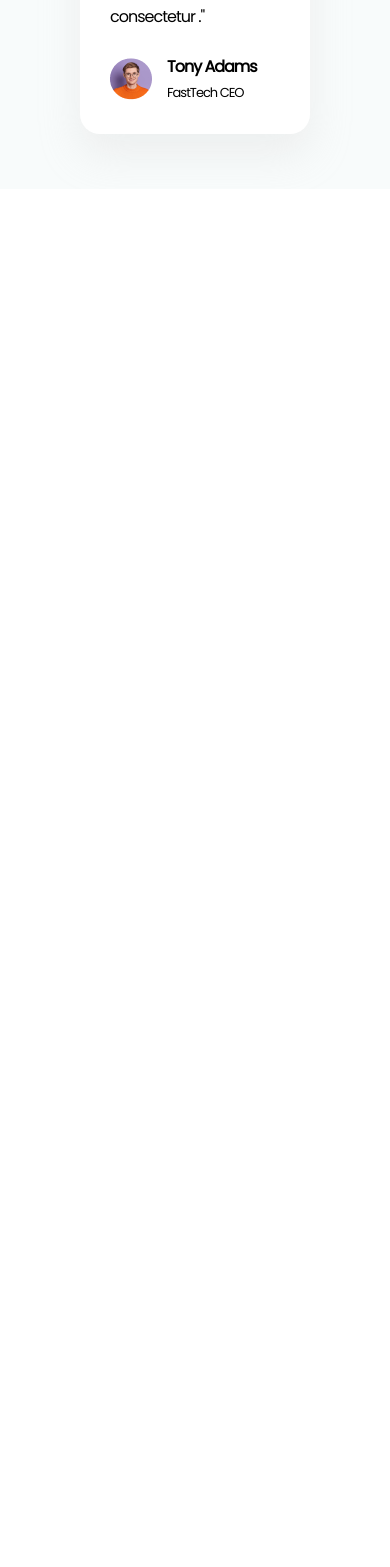
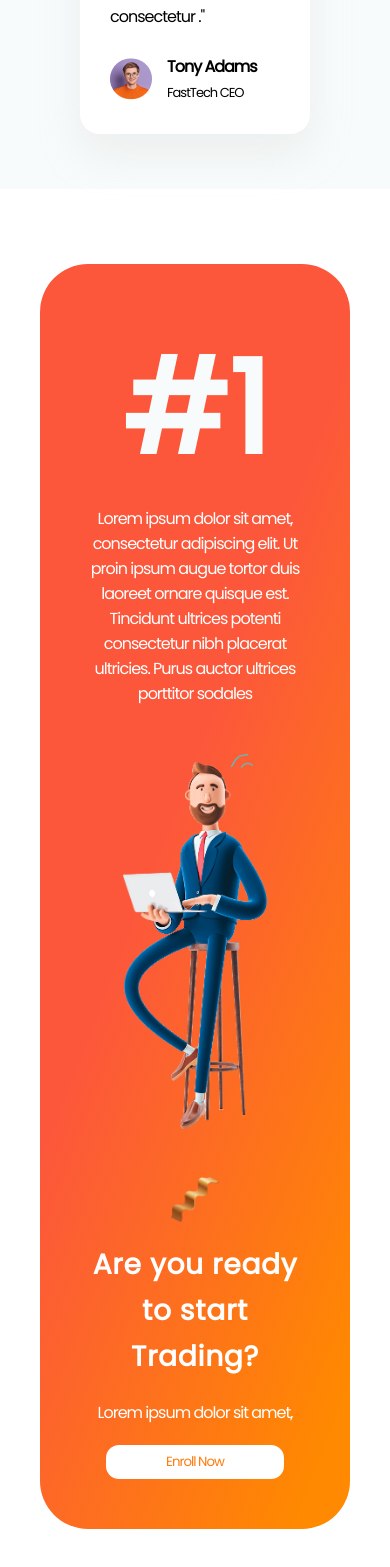
Before and after one commit to hafizmp/milliondots-website-ui, a React (Create React App) app: page / in a window 390 px wide. Shown: the part 6432-7999 px from the top of the page. Before the commit the page ends 6621 px from the top, so only its background shows below. Built offline with nearby package versions, Linux system fonts and the light colour scheme.

Commit message:
Added Enroll section

```diff
--- a/src/App.js
+++ b/src/App.js
@@ -10,7 +10,7 @@ function App() {
     <About />
     <Services />
     <Testimonials />
-    {/* <Enroll /> */}
+    <Enroll />
     {/* <Contact /> */}
     {/* <Footer /> */}
     </>
--- a/src/constants/images.js
+++ b/src/constants/images.js
@@ -10,6 +10,8 @@ import award from "../assets/award 1.png"
 import serviceImg from "../assets/service-img-1.png"
 import hand from "../assets/Image-748.png"
 import avatar from "../assets/avatar.png"
+import contactImg from "../assets/home7-img-3.png"
+import ribbon from "../assets/ribbon.png"
 
 // eslint-disable-next-line import/no-anonymous-default-export
 export default {
@@ -24,5 +26,7 @@ export default {
     award,
     serviceImg,
     hand,
-    avatar
+    avatar,
+    contactImg,
+    ribbon
 }
--- a/src/containers/Enroll/Enroll.jsx
+++ b/src/containers/Enroll/Enroll.jsx
@@ -1,9 +1,30 @@
 import React from 'react'
 import "./Enroll.scss"
+import { images } from '../../constants'
 
 const Enroll = () => {
   return (
-    <div>Enroll</div>
+    <section className='enroll'>
+      <div className="enroll__container">
+
+        <div className="en-box">
+          <div className="en-details">
+            <h1>#1</h1>
+            <p>Lorem ipsum dolor sit amet, consectetur adipiscing elit. Ut proin ipsum augue tortor duis laoreet ornare quisque est. Tincidunt ultrices potenti consectetur nibh placerat ultricies. Purus auctor ultrices porttitor sodales</p>
+          </div>
+          <div className="en-img">
+            <img src={images.contactImg} alt="" />
+          </div>
+          <div className="en-form">
+            <img src={images.ribbon} alt="" />
+            <h3>Are you ready to start Trading?</h3>
+            <span>Lorem ipsum dolor sit amet, </span>
+            <button>Enroll Now</button>
+          </div>
+        </div>
+
+      </div>
+    </section>
   )
 }
 
--- a/src/containers/Enroll/Enroll.scss
+++ b/src/containers/Enroll/Enroll.scss
@@ -0,0 +1,112 @@
+.enroll {
+    padding: 75px 80px;
+    background-color: var(--bgprimary-color);
+
+    &__container {
+
+        .en-box {
+            padding: 90px 75px;
+            background: var(--hot-gradient);
+            max-width: 1171px;
+            height: 590px;
+            margin: auto;
+            border-radius: 48px;
+            display: flex;
+            align-items: center;
+            justify-content: space-around;
+
+            .en-details {
+
+                & h1 {
+                    font-size: 9rem;
+                    font-weight: 900;
+                    color: var(--bgsecondary-color);
+                }
+
+                & p {
+                    max-width: 293px;
+                    color: var(--bgprimary-color);
+                }
+            }
+
+            .en-form {
+                display: flex;
+                flex-direction: column;
+                align-items: flex-start;
+                gap: 20px;
+
+                & img {
+                    width: 30%;
+                }
+
+                & h3 {
+                    color: var(--bgprimary-color);
+                    max-width: 270px;
+                    font-size: 38px;
+                    line-height: 46px;
+                    letter-spacing: 0.77px;
+                }
+
+                & span {
+                    color: var(--bgprimary-color);
+                    font-size: 16px;
+                }
+
+                & button {
+                    background-color: var(--bgprimary-color);
+                    border-radius: 13px;
+                    padding: 7px 60px;
+                    border: none;
+                    color: #FE7C0F;
+                }
+            }
+        }
+    }
+}
+
+@media screen and (max-width: 850px) {
+    .enroll {
+        padding: 75px 40px;
+
+        &__container {
+
+            .en-box {
+                height: auto;
+                padding: 50px 35px;
+                flex-direction: column;
+                align-items: center;
+                gap: 3rem;
+
+                .en-details {
+
+                    & h1 {
+                        font-size: 8rem;
+                        text-align: center;
+                    }
+
+                    & p {
+                        text-align: center;
+                    }
+                }
+
+                .en-img img {
+                    width: 60%;
+                    margin: auto;
+                }
+
+                .en-form {
+                    align-items: center;
+
+                    & img {
+                        width: 20%;
+                    }
+
+                    & h3 {
+                        font-size: 28px;
+                        text-align: center;
+                    }
+                }
+            }
+        }
+    }
+}
```
Also changed, not shown: src/assets/ribbon.png (added).
